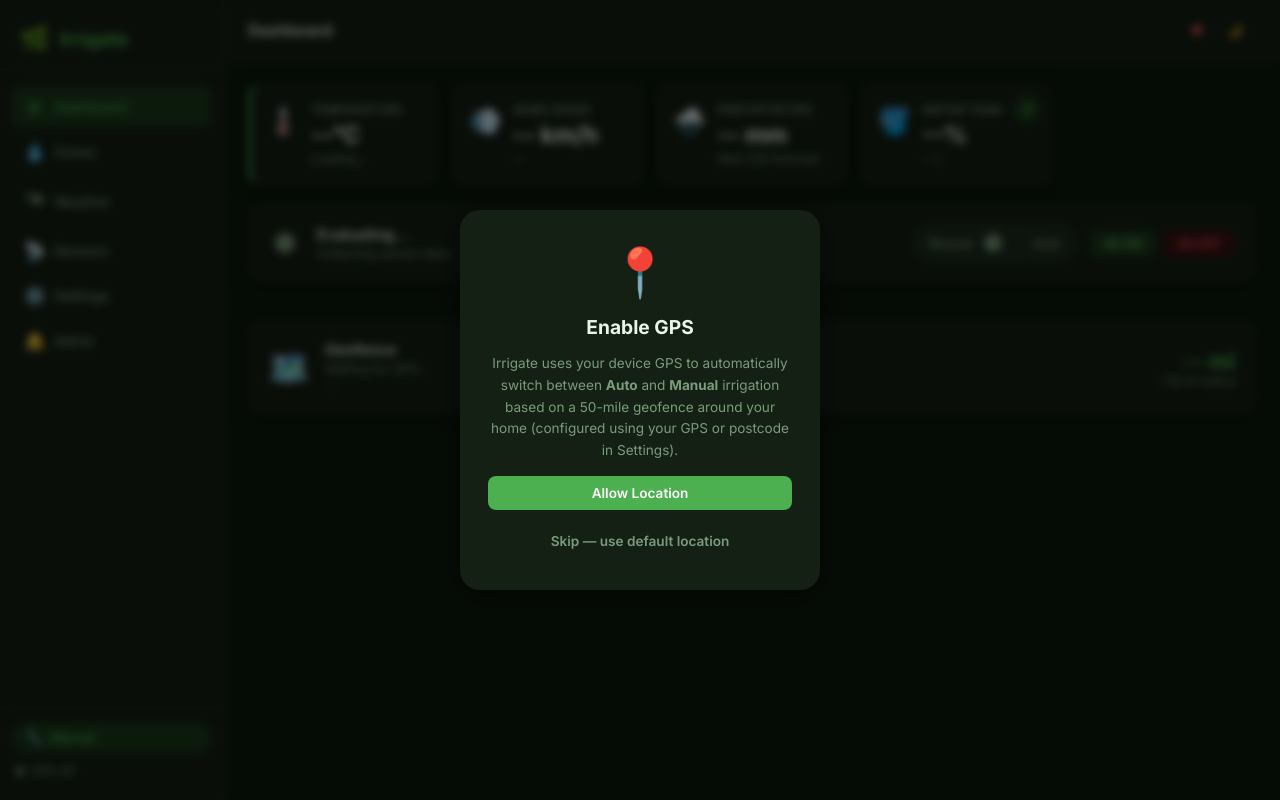
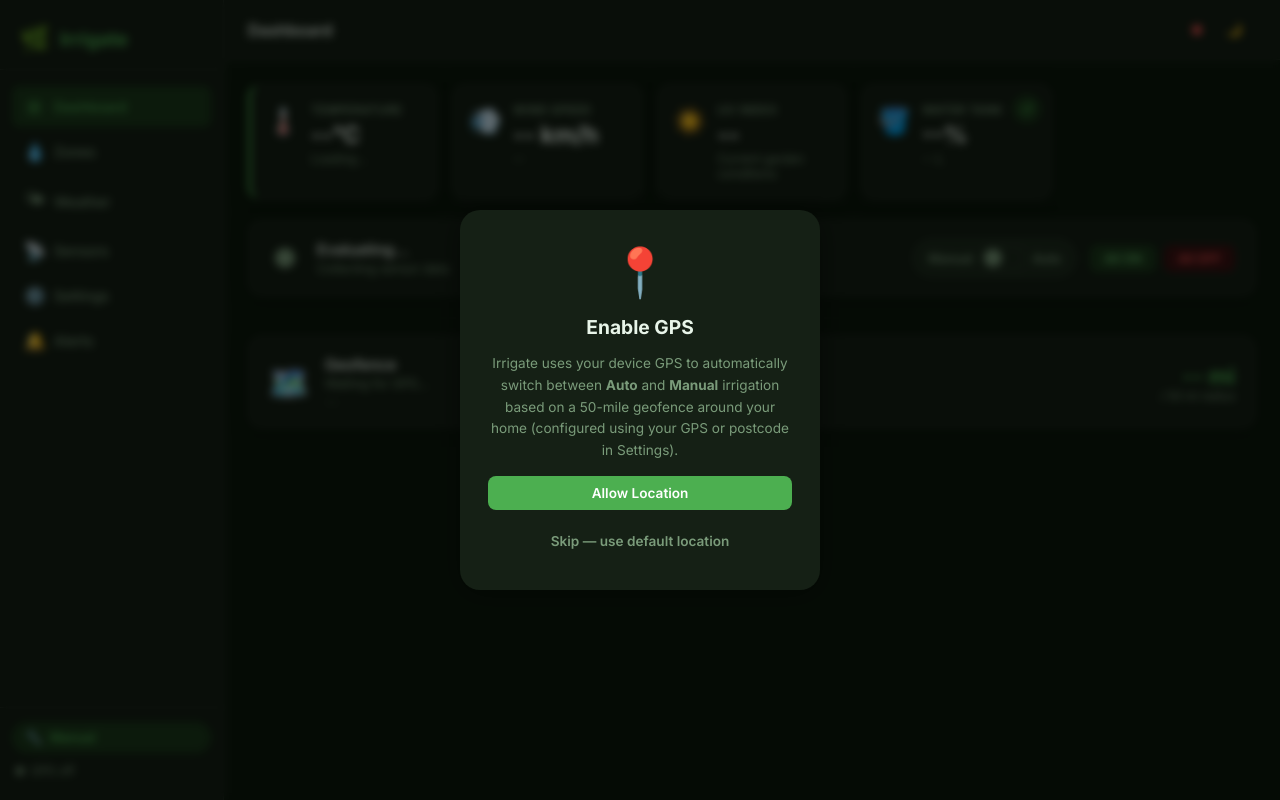
Before and after one commit to adarshmalayath/irrigate, a Flask app: page / in a window 1280 px wide. Run offline with Flask 3, Linux system fonts and the light colour scheme; some libraries are stand-ins or nearby versions.

Commit message:
Fetch garden UV index from Open-Meteo

```diff
--- a/static/js/app.js
+++ b/static/js/app.js
@@ -99,14 +99,25 @@
 function renderWeatherCards() {
   const w = state.weather;
   const weatherAvailable = w.available !== false;
+  const uvAvailable = w.uvi_available === true
+    && typeof w.uvi === "number" && Number.isFinite(w.uvi);
   const precipitationAvailable = weatherAvailable && w.precipitation_available === true
     && typeof w.precipitation_mm_24h === "number" && Number.isFinite(w.precipitation_mm_24h);
   $("temp-val").textContent     = weatherAvailable ? `${w.temperature}°C` : "--°C";
   $("weather-desc").textContent = w.weather_desc;
   $("wind-val").textContent     = weatherAvailable ? `${w.wind_speed_kmh} km/h` : "-- km/h";
   $("wind-sub").textContent     = weatherAvailable ? (w.wind_speed > 7 ? "⚠️ High wind" : "Normal") : "Unavailable";
-  $("precip-val").textContent   = precipitationAvailable ? `${Number(w.precipitation_mm_24h).toFixed(1)} mm` : "-- mm";
-  $("precip-sub").textContent   = precipitationAvailable ? "Next 24h forecast" : "Unavailable";
+  if (uvAvailable) {
+    $("weather-extra-icon").textContent  = "☀️";
+    $("weather-extra-label").textContent = "UV Index";
+    $("weather-extra-val").textContent   = Number(w.uvi).toFixed(1);
+    $("weather-extra-sub").textContent   = uvLabel(Number(w.uvi));
+  } else {
+    $("weather-extra-icon").textContent  = "🌧️";
+    $("weather-extra-label").textContent = "Precipitation";
+    $("weather-extra-val").textContent   = precipitationAvailable ? `${Number(w.precipitation_mm_24h).toFixed(1)} mm` : "-- mm";
+    $("weather-extra-sub").textContent   = precipitationAvailable ? "Next 24h forecast" : "Unavailable";
+  }
   $("card-wind").className      = "card " + (weatherAvailable && w.wind_speed > 7 ? "warn" : "");
 
   const tank = state.sensors?.tank;
@@ -115,6 +126,14 @@
     $("tank-litres").textContent= `${tank.litres} L / ${tank.capacity} L`;
     $("card-tank").className    = "card " + (tank.level < 10 ? "danger" : tank.level < 25 ? "warn" : "");
   }
+}
+
+function uvLabel(value) {
+  if (value < 3) return "Low";
+  if (value < 6) return "Moderate";
+  if (value < 8) return "High";
+  if (value < 11) return "Very high";
+  return "Extreme";
 }
 
 /* ── Zone grid (dashboard) ── */
@@ -367,6 +386,8 @@
   const grid = $("weather-detail-grid");
   grid.innerHTML = "";
   const weatherAvailable = w.available !== false;
+  const uvAvailable = w.uvi_available === true
+    && typeof w.uvi === "number" && Number.isFinite(w.uvi);
   const precipitationAvailable = weatherAvailable && w.precipitation_available === true
     && typeof w.precipitation_mm_24h === "number" && Number.isFinite(w.precipitation_mm_24h);
   const show = value => weatherAvailable ? value : "Unavailable";
@@ -382,7 +403,8 @@
       ["Wind speed",     weatherAvailable ? `${w.wind_speed_kmh} km/h` : "--"],
       ["Cloud cover",    weatherAvailable ? `${w.clouds}%` : "--"],
     ]],
-    ["🌧️ Precipitation", [
+    ["☀️ UV & Precipitation", [
+      ["Current UV index", uvAvailable ? `${Number(w.uvi).toFixed(1)} (${uvLabel(Number(w.uvi))})` : "Unavailable"],
       ["Condition",       show(w.weather_main)],
       ["Description",     w.weather_desc],
       ["Forecast next 24h", precipitationAvailable ? `${Number(w.precipitation_mm_24h).toFixed(1)} mm` : "Unavailable"],
@@ -392,7 +414,8 @@
     ["📍 Location", [
       ["Garden location", w.city],
       ["Coordinates", `${Number(w.latitude).toFixed(5)}, ${Number(w.longitude).toFixed(5)}`],
-      ["Data source", w.source === "openweathermap" ? "OpenWeather" : "Weather unavailable"],
+      ["Weather source", w.source === "openweathermap" ? "OpenWeather" : "Weather unavailable"],
+      ["UV data source", '<a href="https://open-meteo.com/" target="_blank" rel="noopener noreferrer">Open-Meteo</a> · CC BY 4.0'],
       ["Updated",     new Date(w.timestamp).toLocaleTimeString()],
     ]],
   ];
--- a/templates/index.html
+++ b/templates/index.html
@@ -92,12 +92,12 @@
           <div class="card-sub" id="wind-sub">--</div>
         </div>
       </div>
-      <div class="card" id="card-precipitation">
-        <div class="card-icon">🌧️</div>
+      <div class="card" id="card-uv-precipitation">
+        <div class="card-icon" id="weather-extra-icon">☀️</div>
         <div class="card-body">
-          <div class="card-label">Precipitation</div>
-          <div class="card-value" id="precip-val">-- mm</div>
-          <div class="card-sub" id="precip-sub">Next 24h forecast</div>
+          <div class="card-label" id="weather-extra-label">UV Index</div>
+          <div class="card-value" id="weather-extra-val">--</div>
+          <div class="card-sub" id="weather-extra-sub">Current garden conditions</div>
         </div>
       </div>
       <div class="card" id="card-tank">
--- a/weather.py
+++ b/weather.py
@@ -9,6 +9,7 @@
 
 
 OPENWEATHER_BASE = "https://api.openweathermap.org/data/2.5"
+OPEN_METEO_FORECAST_URL = "https://api.open-meteo.com/v1/forecast"
 CACHE_TTL_SECONDS = 600
 FAILURE_CACHE_TTL_SECONDS = 60
 
@@ -38,8 +39,10 @@
             "wind_speed": None,
             "wind_speed_kmh": None,
             "clouds": None,
-            "uvi": 0.0,
+            "uvi": None,
             "uvi_available": False,
+            "uv_source": "open-meteo",
+            "uv_timestamp": None,
             "sunlight_score": None,
             "weather_main": "Unavailable",
             "weather_desc": message,
@@ -70,8 +73,6 @@
             return self._unavailable(0, 0, "Garden location is invalid")
         if lat == 0 and lon == 0:
             return self._unavailable(lat, lon, "Garden location not set")
-        if not self.api_key:
-            return self._unavailable(lat, lon, "OpenWeather API key is not configured")
 
         # Cache by weather-grid location so small GPS precision changes don't
         # consume another pair of API requests.
@@ -88,30 +89,65 @@
                 result["city"] = self._location_label(lat, lon)
                 return result
 
-        params = {"lat": lat, "lon": lon, "appid": self.api_key, "units": "metric"}
-        try:
-            current_response = requests.get(f"{OPENWEATHER_BASE}/weather", params=params, timeout=12)
-            self._raise_api_error(current_response)
-            forecast_response = requests.get(f"{OPENWEATHER_BASE}/forecast", params=params, timeout=12)
-            self._raise_api_error(forecast_response)
-            result = self._parse(current_response.json(), forecast_response.json(), lat, lon)
-        except requests.HTTPError as exc:
-            status = exc.response.status_code if exc.response is not None else None
-            if status == 401:
-                message = "OpenWeather rejected the API key; check that it is valid and active"
-            elif status == 429:
-                message = "OpenWeather request limit reached"
-            else:
-                message = f"OpenWeather service error ({status or 'HTTP'})"
-            result = self._unavailable(lat, lon, message)
-        except (requests.RequestException, ValueError, KeyError, TypeError, IndexError) as exc:
-            result = self._unavailable(lat, lon, f"OpenWeather unavailable ({type(exc).__name__})")
+        if not self.api_key:
+            result = self._unavailable(lat, lon, "OpenWeather API key is not configured")
+        else:
+            params = {"lat": lat, "lon": lon, "appid": self.api_key, "units": "metric"}
+            try:
+                current_response = requests.get(f"{OPENWEATHER_BASE}/weather", params=params, timeout=12)
+                self._raise_api_error(current_response)
+                forecast_response = requests.get(f"{OPENWEATHER_BASE}/forecast", params=params, timeout=12)
+                self._raise_api_error(forecast_response)
+                result = self._parse(current_response.json(), forecast_response.json(), lat, lon)
+            except requests.HTTPError as exc:
+                status = exc.response.status_code if exc.response is not None else None
+                if status == 401:
+                    message = "OpenWeather rejected the API key; check that it is valid and active"
+                elif status == 429:
+                    message = "OpenWeather request limit reached"
+                else:
+                    message = f"OpenWeather service error ({status or 'HTTP'})"
+                result = self._unavailable(lat, lon, message)
+            except (requests.RequestException, ValueError, KeyError, TypeError, IndexError) as exc:
+                result = self._unavailable(lat, lon, f"OpenWeather unavailable ({type(exc).__name__})")
 
+        # OpenWeather's current/5-day endpoints do not include UV. Fetch the
+        # garden's current model UV independently so a UV outage never breaks
+        # temperature, wind, or precipitation data.
+        result = self._attach_uv(result, lat, lon)
         self._cache[location_key] = (now, result)
         if len(self._cache) > 128:
             oldest = min(self._cache, key=lambda key: self._cache[key][0])
             del self._cache[oldest]
         return result
+
+    @staticmethod
+    def _attach_uv(weather: dict, lat: float, lon: float) -> dict:
+        """Attach the current UV index from Open-Meteo for this garden point."""
+        try:
+            response = requests.get(
+                OPEN_METEO_FORECAST_URL,
+                params={
+                    "latitude": lat,
+                    "longitude": lon,
+                    "current": "uv_index",
+                    "timezone": "auto",
+                },
+                timeout=8,
+            )
+            response.raise_for_status()
+            payload = response.json()
+            current = payload.get("current", {}) if isinstance(payload, dict) else {}
+            raw_uvi = current.get("uv_index")
+            uvi = float(raw_uvi)
+            if math.isfinite(uvi) and uvi >= 0:
+                weather["uvi"] = round(uvi, 1)
+                weather["uvi_available"] = True
+                weather["uv_timestamp"] = current.get("time")
+        except (requests.RequestException, ValueError, TypeError, AttributeError):
+            # UV is supplemental: keep the primary weather response usable.
+            pass
+        return weather
 
     @staticmethod
     def _raise_api_error(response) -> None:
@@ -154,8 +190,6 @@
         observed_at = datetime.fromtimestamp(
             float(current_payload.get("dt", now_epoch)), timezone.utc
         ).isoformat().replace("+00:00", "Z")
-        uvi = 0.0  # The current-weather and 5-day forecast endpoints don't include UV.
-
         return {
             "available": True,
             "temperature": round(float(current["temp"]), 1),
@@ -164,8 +198,10 @@
             "wind_speed": round(wind_ms, 1),
             "wind_speed_kmh": round(wind_ms * 3.6, 1),
             "clouds": clouds,
-            "uvi": uvi,
+            "uvi": None,
             "uvi_available": False,
+            "uv_source": "open-meteo",
+            "uv_timestamp": None,
             "sunlight_score": None,
             "weather_main": weather_main,
             "weather_desc": conditions.get("description", "").title(),
```
Also changed, not shown: docs/index.html (+5 -5 lines), docs/static/js/app.js (+27 -4 lines).
